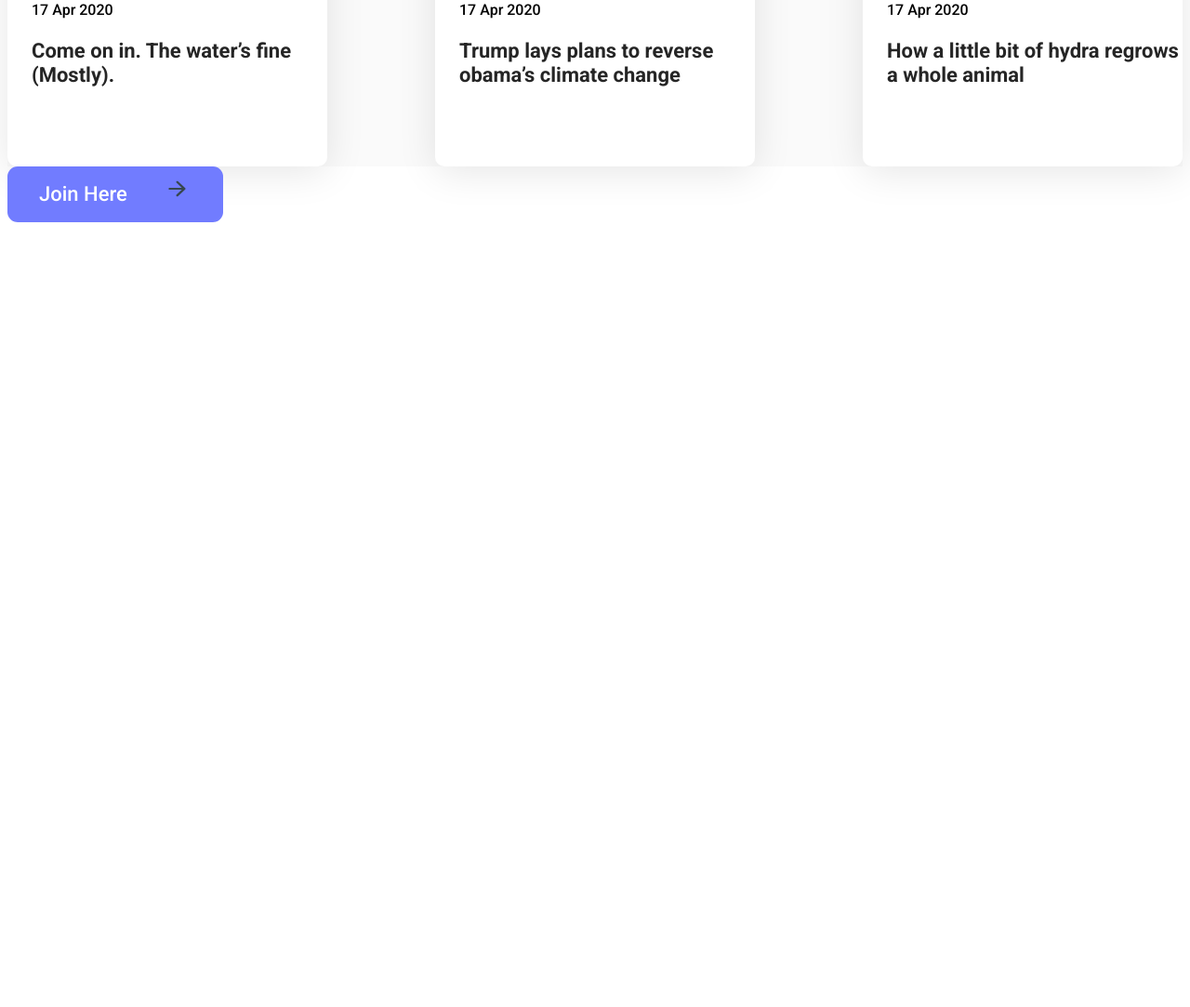
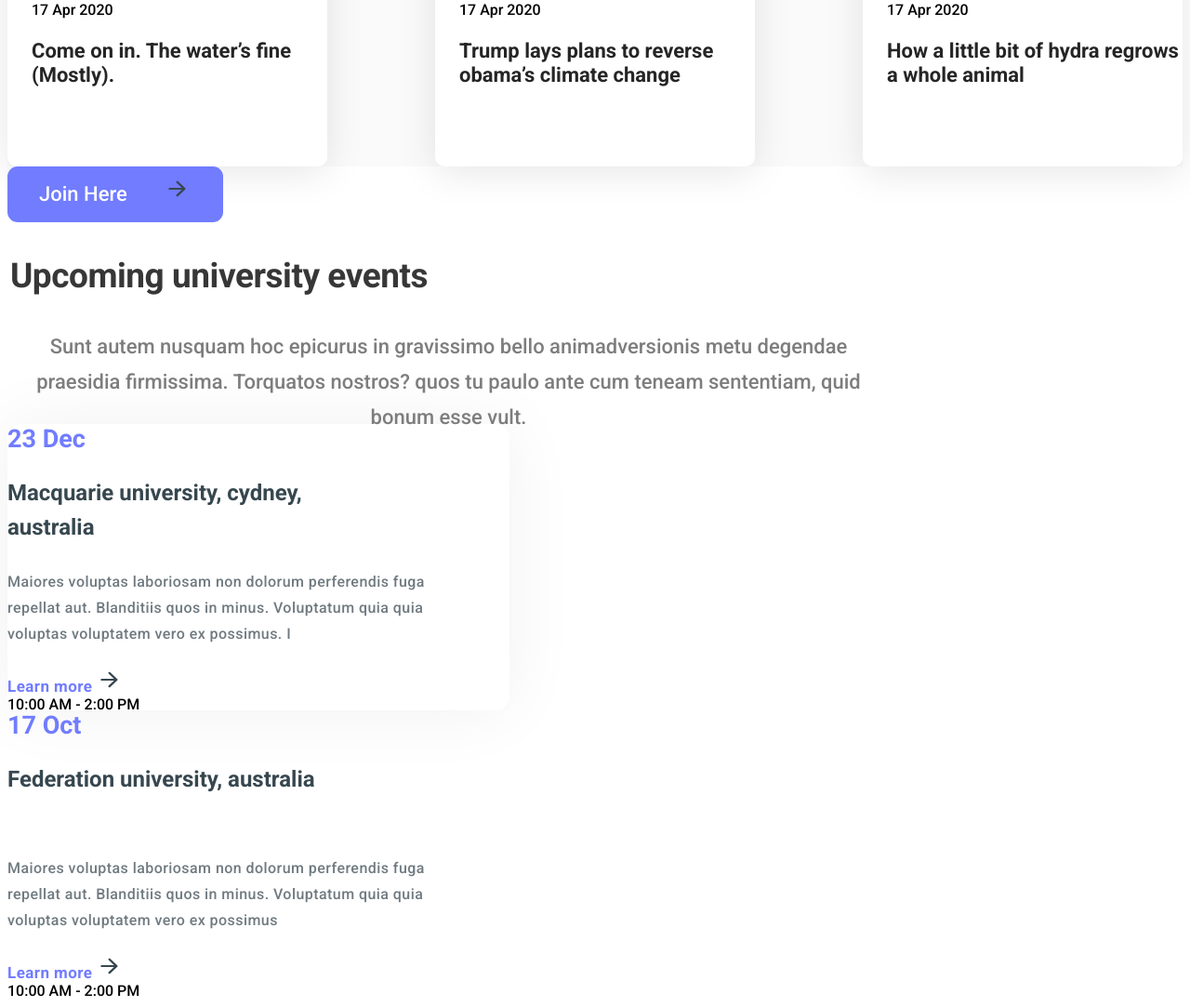
Before and after one commit to mukhammadyn/executive, a plain HTML site: page index.html in a window 1280 px wide. Shown: the part 2557-3640 px from the top of the page at 93% size. Before the commit the page ends 2804 px from the top, so only its background shows below. Drawn offline with Linux system fonts and the light colour scheme.

Commit message:
change section

```diff
--- a/css/styles.css
+++ b/css/styles.css
@@ -304,3 +304,74 @@ body {
 }
 
 /* site news tugadi */
+
+.upcoming-uni__title {
+    width: 455px;
+    height: 54px;
+    font-style: normal;
+    font-weight: bold;
+    font-size: 37px;
+    line-height: 54px;
+    text-align: center;
+    letter-spacing: -0.4625px;
+    color: #373737;
+}
+
+.upcoming-uni__text {
+    width: 949px;
+    height: 80px;
+    font-style: normal;
+    font-weight: 500;
+    font-size: 22px;
+    line-height: 38px;
+    text-align: center;
+    color: #7D7D7D;
+}
+
+.left-side__card {
+    width: 540px;
+    height: 308px;
+    background: #FFFFFF;
+    box-shadow: 0px 0px 77px rgba(0, 0, 0, 0.06);
+    border-radius: 15px;
+}
+
+.upcoming-uni__time {
+    font-style: normal;
+    font-weight: bold;
+    font-size: 27px;
+    line-height: 32px;
+    text-align: center;
+    color: #717CFF;
+}
+
+.upcoming-uni__card-title {
+    font-style: normal;
+    font-weight: bold;
+    font-size: 24px;
+    line-height: 37px;
+    color: #37474F;
+    width: 351px;
+    height: 76px;
+}
+
+.upcoming-uni__card-text {
+    font-style: normal;
+    font-weight: 500;
+    font-size: 16px;
+    line-height: 28px;
+    letter-spacing: 0.444444px;
+    color: rgba(55, 71, 79, 0.721569);
+    width: 481px;
+    height: 90px;
+}
+
+.link-time__left-side a {
+    text-decoration: none;
+    font-style: normal;
+    font-weight: bold;
+    font-size: 17px;
+    line-height: 20px;
+    letter-spacing: 0.439286px;
+    color: #717CFF;
+}
--- a/index.html
+++ b/index.html
@@ -149,5 +149,59 @@
         </a>
     </article>
 
+    <section class="upcoming-univers">
+        <h2 class="upcoming-uni__title">Upcoming university events</h2>
+        <p class="upcoming-uni__text">Sunt autem nusquam hoc epicurus in gravissimo bello animadversionis metu degendae praesidia firmissima. Torquatos nostros? quos tu paulo ante cum teneam sententiam, quid bonum esse vult.</p>
+        <div class="upcoming-uni__cards">
+
+            <div class="left-side__card">
+                <div class="data-title">
+                    <div class="left-side">
+                        <time class="upcoming-uni__time">23 Dec</time>
+                    </div>
+                    <div class="right-side">
+                        <h3 class="upcoming-uni__card-title">Macquarie university, cydney, australia</h3>
+                    </div>
+                </div>
+                <p class="upcoming-uni__card-text">Maiores voluptas laboriosam non dolorum perferendis fuga repellat aut. Blanditiis quos in minus. Voluptatum quia quia voluptas voluptatem vero ex possimus. I</p>
+                <div class="link-time">
+                    <div class="link-time__left-side">
+                        <span>
+                            <a href="#" target="_blank">Learn more</a>
+                            <a href="#"><img src="./img/icon/vector.svg" alt="vector"></a>
+                        </span>
+                    </div>
+                    <div class="link-time__right__side">
+                        <time>10:00 AM - 2:00 PM</time>
+                    </div>
+                </div>
+            </div>
+
+
+            <div class="right-side__card">
+                <div class="data-title">
+                    <div class="left-side">
+                        <time class="upcoming-uni__time">17 Oct</time>
+                    </div>
+                    <div class="right-side">
+                        <h3 class="upcoming-uni__card-title">Federation university, australia</h3>
+                    </div>
+                </div>
+                <p class="upcoming-uni__card-text">Maiores voluptas laboriosam non dolorum perferendis fuga repellat aut. Blanditiis quos in minus. Voluptatum quia quia voluptas voluptatem vero ex possimus</p>
+                <div class="link-time">
+                    <div class="link-time__left-side">
+                        <span>
+                            <a href="#" target="_blank">Learn more</a>
+                            <a href="#"><img src="./img/icon/vector.svg" alt="vector"></a>
+                        </span>
+                    </div>
+                    <div class="link-time__right__side">
+                        <time>10:00 AM - 2:00 PM</time>
+                    </div>
+                </div>
+            </div>
+        </div>
+    </section>
+
 </body>
 </html>
```
Lines whose indentation alone changed are shown as unchanged.
